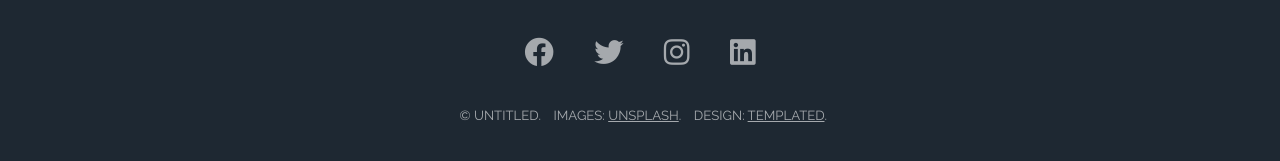
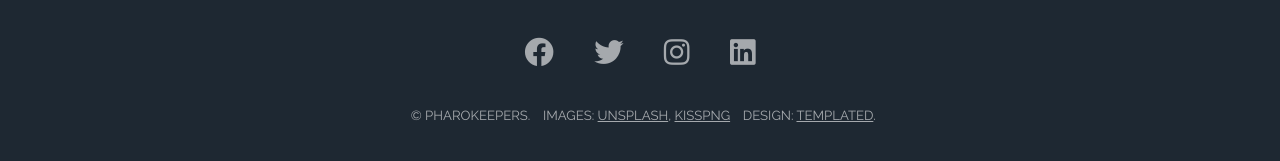
Before and after one commit to Pharokeepers/pharokeepers.github.io, a Jekyll site: the page built from index.html, in a window 1280 px wide and 900 px high, scrolled down 2343 px. Shown: the part 684-845 px from the top of the window. Built offline with Jekyll 4.4.1, drawn with Linux system fonts in a browser that asks for light colours; emoji names are drawn with the system emoji font; the list of posts is cut into pages by our own code.

Commit message:
Update footer.html

```diff
--- a/_includes/footer.html
+++ b/_includes/footer.html
@@ -16,8 +16,8 @@
             </a></li>
         </ul>
         <ul class="copyright">
-            <li>&copy; Untitled.</li>
-            <li>Images: <a href="http://unsplash.com">Unsplash</a>.</li>
+            <li>&copy; Pharokeepers.</li>
+            <li>Images: <a href="http://unsplash.com">Unsplash</a>, <a href="https://www.kisspng.com">KissPNG</a></li>
             <li>Design: <a href="http://templated.co">TEMPLATED</a>.</li>
         </ul>
     </div>
```
